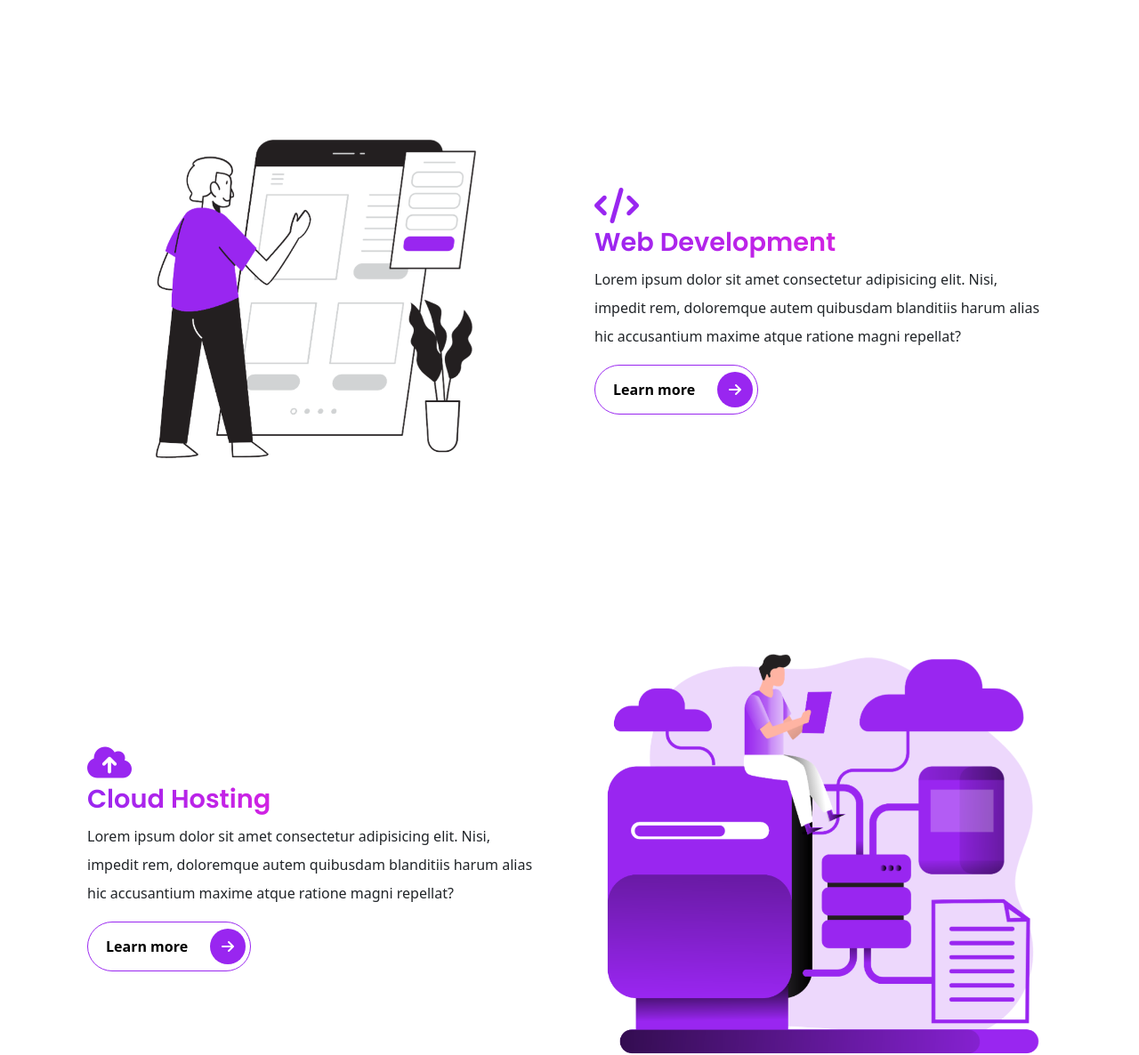
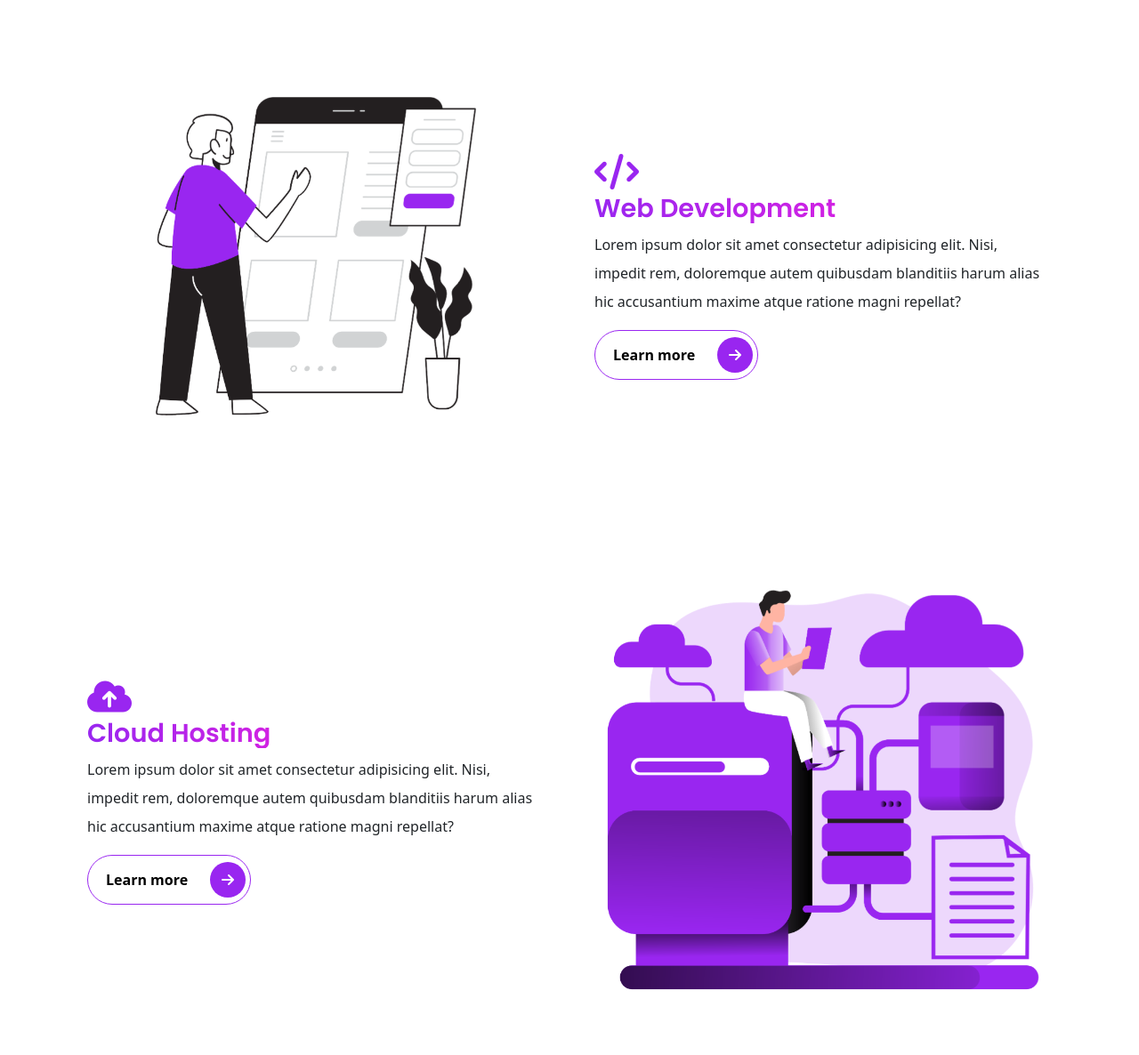
Before and after one commit to Mugil1410/portfolio-bootstrap-sass, a website: page index.html in a window 1280 px wide. Shown: the part 2263-3449 px from the top of the page at 89% size. Drawn offline with nearby package versions, Linux system fonts and the light colour scheme.

Commit message:
completed services responsiveness

```diff
--- a/index.html
+++ b/index.html
@@ -155,7 +155,7 @@
               <!-- START THE CONTENT FOR THE SERVICES  -->
                 <div class="container">
                   <!-- START THE MARKETING CONTENT  -->
-                  <div class="row">
+                  <div class="row justify-content-center align-items-center">
                     <div class="col-lg-6 col-md-6 col-sm-12 col-xs-12 services-c mt-4">
                       <div class="services__content">
                         <div class="icon d-block fas fa-paper-plane"></div>
@@ -172,19 +172,12 @@
                         </a>
                       </div>
                     </div>
-                    <div class="col-lg-6 col-md-6 col-sm-12 col-xs-12 services mt-4 text-end">
-                      <div class="services__pic">
-                        <img src="./assets/images/marketing.png" alt="marketing illustration" class="img-fluid">
-                      </div>
-                    </div>
+                    <div class="col-lg-6 col-md-6 col-sm-12 col-xs-12 services">
+                      <img src="./assets/images/marketing.png" alt="marketing illustration" class="img-fluid">
+                  </div>
                   </div>
                   <!-- START THE WEB DEVELOPMENT CONTENT  -->
-                  <div class="row">
-                    <div class="col-lg-6 col-md-6 col-sm-12 col-xs-12 services mt-4 text-start">
-                      <div class="services__pic">
-                        <img src="./assets/images/web-dev.png" alt="web development illustration" class="img-fluid">
-                      </div>
-                    </div>
+                  <div class="row d-lg-flex flex-lg-row-reverse flex-md-row-reverse justify-content-center align-items-center">
                     <div class="col-lg-6 col-md-6 col-sm-12 col-xs-12 services-c mt-4">
                       <div class="services__content">
                         <div class="icon d-block fas fa-code"></div>
@@ -201,10 +194,15 @@
                         </a>
                       </div>
                     </div>
+                    <div class="col-lg-6 col-md-6 col-sm-12 col-xs-12 services">
+                      <div class="services__pic">
+                        <img src="./assets/images/web-dev.png" alt="web development illustration" class="img-fluid">
+                      </div>
+                    </div>
                   </div>
                   <!-- START THE CLOUD HOSTING CONTENT  -->
-                  <div class="row">
-                    <div class="col-lg-6 col-md-6 col-sm-12 col-xs-12 services-c mt-4">
+                  <div class="row justify-content-center align-items-center">
+                    <div class="col-lg-6 col-md-6 col-sm-12 col-xs-12">
                       <div class="services__content">
                         <div class="icon d-block fas fa-cloud-upload-alt"></div>
                         <h3 class="display-3--title mt-1">cloud hosting</h3>
@@ -220,7 +218,7 @@
                         </a>
                       </div>
                     </div>
-                    <div class="col-lg-6 col-md-6 col-sm-12 col-xs-12 services mt-4 text-end">
+                    <div class="col-lg-6 col-md-6 col-sm-12 col-xs-12 services">
                       <div class="services__pic">
                         <img src="./assets/images/cloud hosting.png" alt="cloud hosting illustration" class="img-fluid">
                       </div>
--- a/scss/sections/_services.scss
+++ b/scss/sections/_services.scss
@@ -17,9 +17,7 @@
             }
         }
 
-        @include media-breakpoint-up(lg){
-            margin-top:10rem;
-        }
+
 
         .icon{
             font-size: 1.5rem;
@@ -34,15 +32,6 @@
     &__pic{
         max-width: 100%;
 
-        @include media-breakpoint-down(sm){
-           display: none;
-        }
-
     }
 
-
-    @include media-breakpoint-down(sm){
-        display: none;
-     }
-
 }
```
Also changed, not shown: assets/css/style.css, 1 other file.
